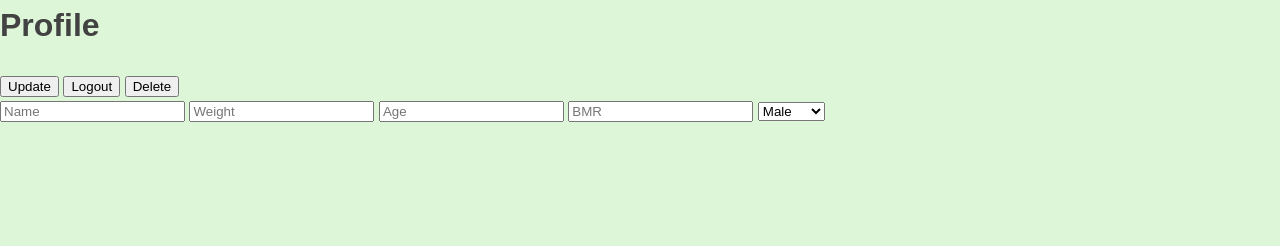
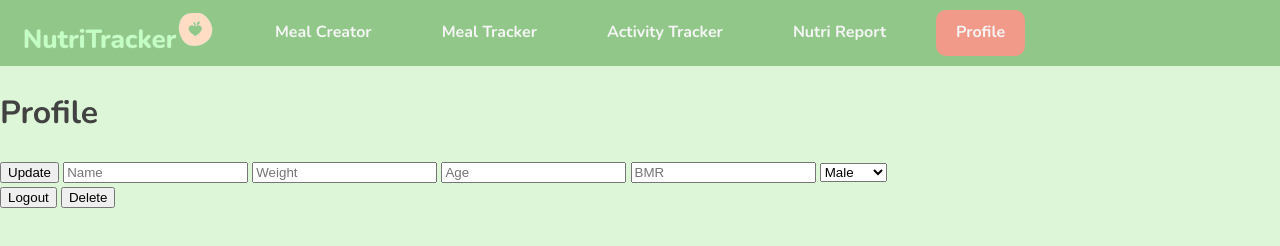
Before and after one commit to Habiiib99/NutriTracker, a plain HTML site: page NutriTracker_Project/profile.html in a window 1280 px wide. Drawn offline with nearby package versions, Linux system fonts and the light colour scheme.

Commit message:
Update profile.html

```diff
--- a/NutriTracker_Project/profile.html
+++ b/NutriTracker_Project/profile.html
@@ -1,23 +1,51 @@
+<!DOCTYPE html>
+<html lang="da">
+  <head>
+    <meta charset="UTF-8" />
+    <meta name="viewport" content="width=device-width, initial-scale=1.0" />
+    <title>Meal Creator</title>
+    <link
+      href="https://fonts.googleapis.com/css2?family=Nunito:wght@400;700&display=swap"
+      rel="stylesheet"
+    />
+    <link rel="stylesheet" href="styles.css" />
+
 <head>
     <title>Profile</title>
     <link rel="stylesheet" type="text/css" href="styles.css" />
   </head>
+
   <body>
+    <!-- Navigationsbar med links til forskellige sider og logo -->
+    <nav class="navbar">
+      <img src="Billede2.png" alt="NutriTracker Logo" class="navbar-logo" />
+      <!-- Hver <a> tag repræsenterer et link til en anden side -->
+      <a href="mealcreator.html">Meal Creator</a>
+      <a href="mealtracker.html">Meal Tracker</a>
+      <a href="Activity.html">Activity Tracker</a>
+      <a href="nutriReport.html">Nutri Report</a>
+      <a href="profile.html" class="active">Profile</a>
+    </nav>
+
+
     <div class="profile-container">
       <h1>Profile</h1>
-      <button id="update-button">Update</button>
-      <button id="logout-button">Logout</button>
-      <button id="delete-button">Delete</button>
       <form id="profile-form">
+        <span id="email"></span>
+        <button type="submit" id="update-button">Update</button>
         <input type="text" id="name" placeholder="Name" required />
-        <span id="email"></span>
         <input type="number" id="weight" placeholder="Weight" required />
         <input type="number" id="age" placeholder="Age" required />
         <input type="number" id="bmr" placeholder="BMR" readonly />
         <select id="gender" required>
           <option value="male">Male</option>
           <option value="female">Female</option>
-        </form>
-      </div>
+        </select>
+      </form>
+      <button id="logout-button">Logout</button>
+      <button id="delete-button">Delete</button>
+    </div>
+
     <script src="profile.js"></script>
   </body>
+  </html>
```
